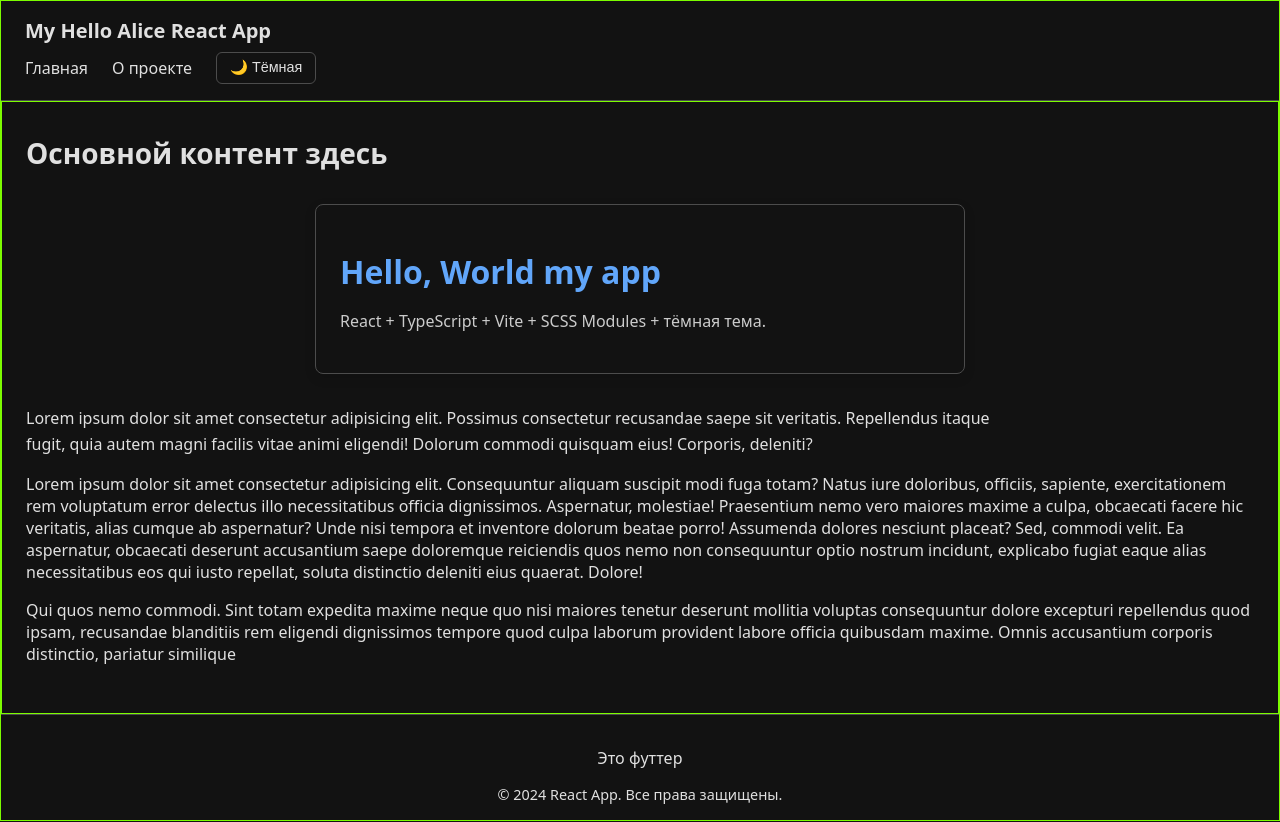
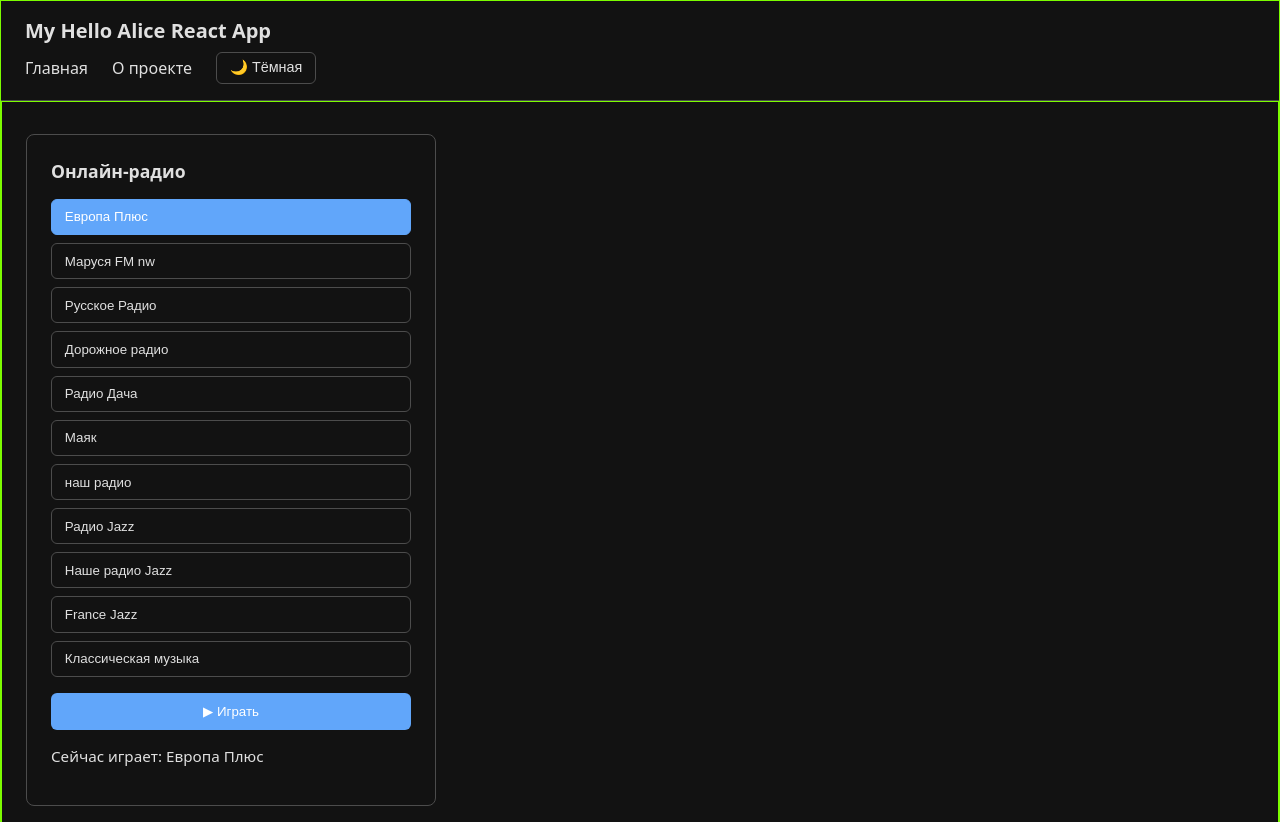
Before and after one commit to mindfling/Alice-vite-react-ts, a React (Vite) app: page / in a window 1280 px wide. Shown: the top 822 px of the page. Built offline with nearby package versions, Linux system fonts and the light colour scheme.

Commit message:
add Radio Player

```diff
--- a/src/components/MainContent/MainContent.tsx
+++ b/src/components/MainContent/MainContent.tsx
@@ -1,40 +1,23 @@
-import { HelloWorld } from "../HelloWorld/HelloWorld";
+// import { HelloWorld } from "../HelloWorld/HelloWorld";
+import { RadioPlayer } from "../RadioPlayer/RadioPlayer";
 import style from "./MainContent.module.scss";
 
 export const MainContent = () => {
   return (
     <main className={style.mainContent}>
-      <h2 className={style.heading}>Основной контент здесь</h2>
+      {/* <h2 className={style.heading}>Основной контент здесь</h2> */}
 
-      <HelloWorld />
+      <RadioPlayer />
 
-      <p className={style.text}>
-        Lorem ipsum dolor sit amet consectetur adipisicing elit. Possimus
-        consectetur recusandae saepe sit veritatis. Repellendus itaque fugit,
-        quia autem magni facilis vitae animi eligendi! Dolorum commodi quisquam
-        eius! Corporis, deleniti?
-      </p>
-      <p className="text">
-        Lorem ipsum dolor sit amet consectetur adipisicing elit. Consequuntur
-        aliquam suscipit modi fuga totam? Natus iure doloribus, officiis,
-        sapiente, exercitationem rem voluptatum error delectus illo
-        necessitatibus officia dignissimos. Aspernatur, molestiae! Praesentium
-        nemo vero maiores maxime a culpa, obcaecati facere hic veritatis, alias
-        cumque ab aspernatur? Unde nisi tempora et inventore dolorum beatae
-        porro! Assumenda dolores nesciunt placeat? Sed, commodi velit. Ea
-        aspernatur, obcaecati deserunt accusantium saepe doloremque reiciendis
-        quos nemo non consequuntur optio nostrum incidunt, explicabo fugiat
-        eaque alias necessitatibus eos qui iusto repellat, soluta distinctio
-        deleniti eius quaerat. Dolore!
-      </p>
-      <p>
-        Qui quos nemo commodi. Sint totam expedita maxime neque quo nisi maiores
-        tenetur deserunt mollitia voluptas consequuntur dolore excepturi
-        repellendus quod ipsam, recusandae
-        blanditiis rem eligendi dignissimos tempore quod culpa laborum provident
-        labore officia quibusdam maxime. Omnis accusantium corporis distinctio,
-        pariatur similique
-      </p>
+      <p className="text">Список станций можно найти здесь https://vk.ru/topic-119992857_49385190</p>
+
+      <a
+        className="text-link"
+        href="https://vk.ru/topic-119992857_49385190"
+        target="_blank"
+      >
+        https://vk.ru/topic-119992857_49385190
+      </a>
     </main>
   );
 };
--- /dev/null
+++ b/src/components/RadioPlayer/RadioPlayer.module.scss
@@ -0,0 +1,72 @@
+.radioPlayer {
+  padding: 1.5rem;
+  border-radius: 8px;
+  background: var(--color-bg);
+  border: 1px solid var(--color-border);
+  max-width: 360px;
+}
+
+.title {
+  margin: 0 0 1rem 0;
+  font-size: 1.1rem;
+  color: var(--color-text);
+}
+
+.stations {
+  display: flex;
+  flex-direction: column;
+  gap: 0.5rem;
+  margin-bottom: 1rem;
+}
+
+.stationBtn {
+  text-align: left;
+  padding: 0.6rem 0.8rem;
+  background: transparent;
+  border: 1px solid var(--color-border);
+  color: var(--color-text);
+  cursor: pointer;
+  border-radius: 6px;
+
+  &:hover {
+    border-color: var(--color-primary);
+    color: var(--color-primary);
+  }
+}
+
+.stationBtn.active {
+  background-color: var(--color-primary);
+  color: #fff;
+  border-color: var(--color-primary);
+}
+
+.controls {
+  margin-top: 0.5rem;
+}
+
+.playPauseBtn {
+  width: 100%;
+  padding: 0.7rem;
+  background-color: var(--color-primary);
+  color: #fff;
+  border: none;
+  border-radius: 6px;
+  cursor: pointer;
+
+  &:disabled {
+    background-color: var(--color-border);
+    cursor: not-allowed;
+  }
+}
+
+.error {
+  margin-top: 1rem;
+  color: #d9534f;
+  font-size: 0.9rem;
+}
+
+.current {
+  margin-top: 1rem;
+  font-size: 0.95rem;
+  color: var(--color-text);
+}
--- /dev/null
+++ b/src/components/RadioPlayer/RadioPlayer.tsx
@@ -0,0 +1,85 @@
+import { useState } from "react";
+import styles from "./RadioPlayer.module.scss";
+import { STATIONS } from "./stations";
+
+export const RadioPlayer = () => {
+  const [currentStation, setCurrentStation] = useState(STATIONS[0]);
+  const [isPlaying, setIsPlaying] = useState(false);
+  const [loading, setLoading] = useState(false);
+  const [error, setError] = useState<string | null>(null);
+
+  // Создаём один экземпляр Audio, но меняем у него src при смене станции
+  const audioRef = new Audio(currentStation.url);
+
+  const togglePlay = () => {
+    if (!isPlaying) {
+      setLoading(true);
+      setError(null);
+      audioRef
+        .play()
+        .then(() => {
+          setLoading(false);
+          setIsPlaying(true);
+        })
+        .catch( e => {
+          setLoading(false);
+          setIsPlaying(false);
+          console.error(e)
+          setError("Не удалось начать воспроизведение");
+        });
+    } else {
+      audioRef.pause();
+      setIsPlaying(false);
+    }
+  };
+
+  const changeStation = (station: (typeof STATIONS)[number]) => {
+    setCurrentStation(station);
+    audioRef.src = station.url;
+    // Если уже играет — перезапускаем с новым потоком
+    if (isPlaying) {
+      togglePlay();
+    }
+  };
+
+  return (
+    <aside className={styles.radioPlayer}>
+      <h3 className={styles.title}>Онлайн‑радио</h3>
+
+      <div className={styles.stations}>
+
+        {STATIONS.map((station) => (
+
+          <button
+            key={station.id}
+            onClick={() => changeStation(station)}
+            className={
+              currentStation.id === station.id
+                ? `${styles.stationBtn} ${styles.active}`
+                : styles.stationBtn
+            }
+            title={`станция ${station.id} называется ${station.name} аудиопоток "${station.url}"`}
+          >
+            {station.name}
+          </button>
+
+        ))}
+
+      </div>
+
+      <div className={styles.controls}>
+        <button
+          onClick={togglePlay}
+          disabled={loading}
+          className={styles.playPauseBtn}
+        >
+          {loading ? "Загрузка..." : isPlaying ? "⏸ Пауза" : "▶ Играть"}
+        </button>
+      </div>
+
+      {error && <div className={styles.error}>{error}</div>}
+
+      <p className={styles.current}>Сейчас играет: {currentStation.name}</p>
+    </aside>
+  );
+};
--- /dev/null
+++ b/src/components/RadioPlayer/stations.ts
@@ -0,0 +1,66 @@
+export type Station = {
+  id: string;
+  name: string;
+  url: string;
+}
+
+/**
+ ** https://vk.ru/topic-119992857_49385190
+ */
+export const STATIONS: Array<Station> = [
+  {
+    id: '1',
+    name: 'Европа Плюс',
+    url: 'http://ep128.hostingradio.ru:8030/ep128',
+  },
+  {
+    id: '2',
+    name: 'Маруся FM nw',
+    url: 'https://stream128.marus.fm',
+  },
+  {
+    id: '3',
+    name: 'Русское Радио',
+    url: 'https://rusradio.hostingradio.ru/rusradio128.mp3',
+  },
+  {
+    id: '4',
+    name: 'Дорожное радио',
+    url: 'https://dorognoe.hostingradio.ru:8000/dorognoe',
+  },
+  {
+    id: '5',
+    name: 'Радио Дача',
+    url: 'http://listen.vdfm.ru:8000/dacha',
+  },
+  {
+    id: '6',
+    name: 'Маяк',
+    url: 'https://icecast-vgtrk.cdnvideo.ru/mayakfm_aac_64kbps',
+  },
+  {
+    id: '7',
+    name: 'наш радио',
+    url: 'https://nashe.streamr.ru/nashe-128.mp3',
+  },
+  {
+    id: '8',
+    name: 'Радио Jazz',
+    url: 'https://jazz.streamr.ru/jazz-128.mp3',
+  },
+  {
+    id: '9',
+    name: 'Наше радио Jazz',
+    url: 'https://nashe1.hostingradio.ru/jazz-128.mp3',
+  },
+  {
+    id: '10',
+    name: 'France Jazz',
+    url: 'https://jazz-wr01.ice.infomaniak.ch/jazz-wr01-128.mp3',
+  },
+  {
+    id: '11',
+    name: 'Классическая музыка',
+    url: 'http://stream.srg-ssr.ch/m/rsc_de/mp3_128',
+  },
+];
```
